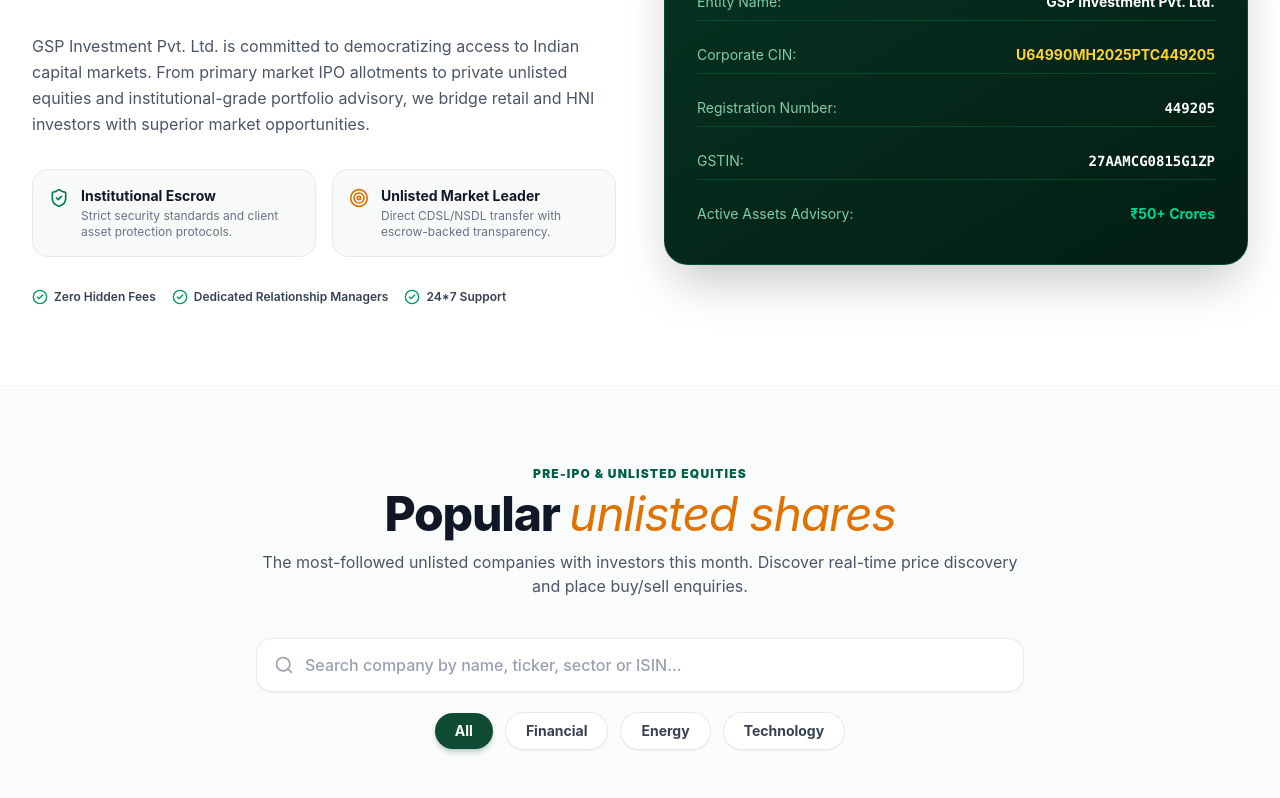
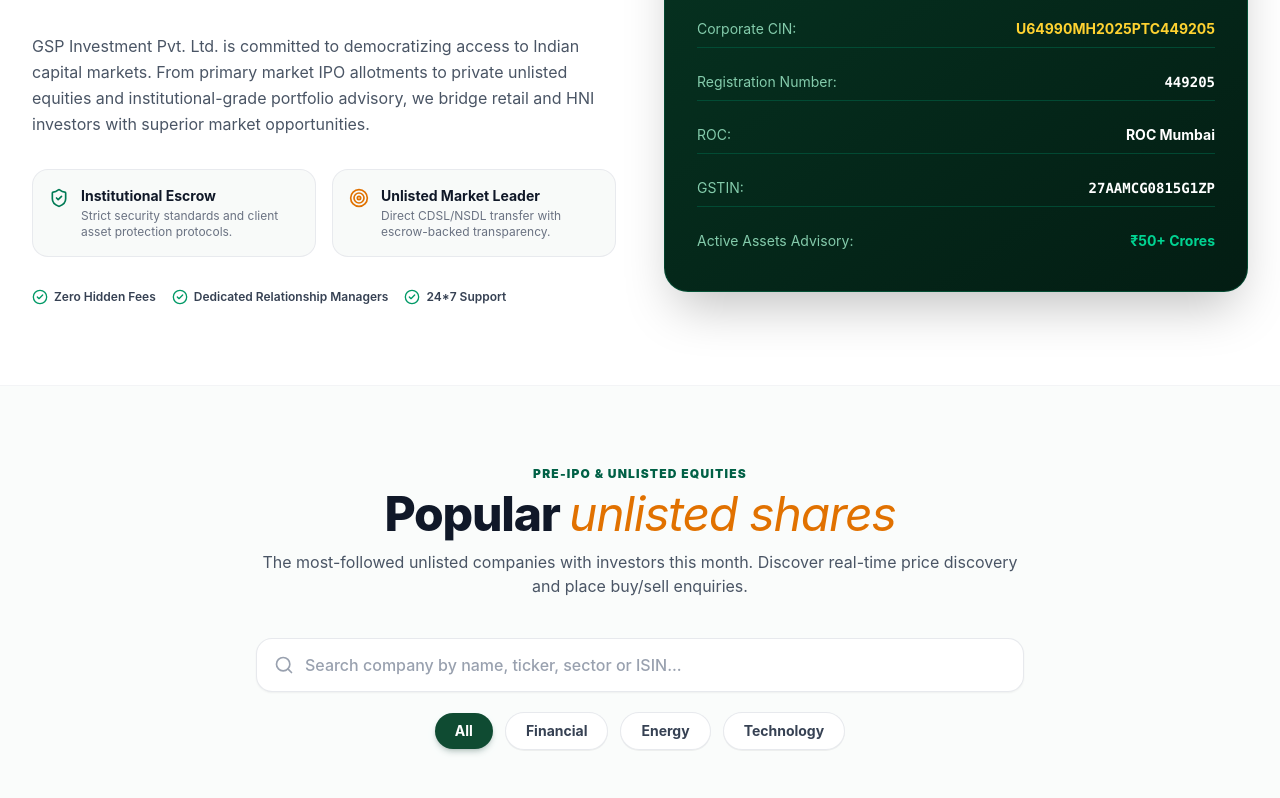
Before and after one commit to ARI-23o/Investment-Platform, a React (Vite) app: page / in a window 1280 px wide. Shown: the part 1180-1978 px from the top of the page. Built offline with nearby package versions, Linux system fonts and the light colour scheme; no server answers.

Commit message:
feat: add ROC: ROC Mumbai to corporate credentials in About Section and Footer

```diff
--- a/src/components/AboutSection.jsx
+++ b/src/components/AboutSection.jsx
@@ -74,6 +74,10 @@
                   <span className="font-bold text-white font-mono">449205</span>
                 </div>
                 <div className="flex justify-between py-2 border-b border-emerald-800/60">
+                  <span className="text-emerald-200/80">ROC:</span>
+                  <span className="font-bold text-white">ROC Mumbai</span>
+                </div>
+                <div className="flex justify-between py-2 border-b border-emerald-800/60">
                   <span className="text-emerald-200/80">GSTIN:</span>
                   <span className="font-bold text-white font-mono">27AAMCG0815G1ZP</span>
                 </div>
--- a/src/components/Footer.jsx
+++ b/src/components/Footer.jsx
@@ -30,7 +30,7 @@
 
             <div className="pt-2 text-xs text-emerald-400 font-medium space-y-1">
               <div>Corporate CIN: U64990MH2025PTC449205 • Reg. No: 449205</div>
-              <div>GSTIN: 27AAMCG0815G1ZP</div>
+              <div>ROC: ROC Mumbai • GSTIN: 27AAMCG0815G1ZP</div>
             </div>
           </div>
 
```
